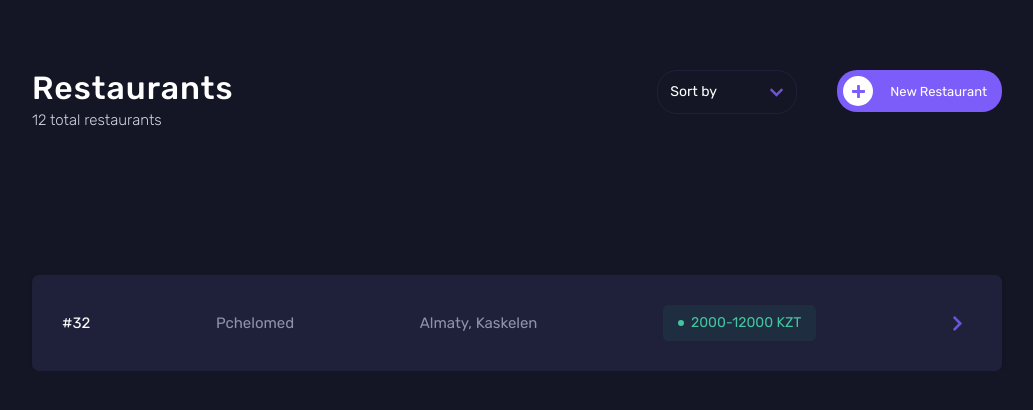
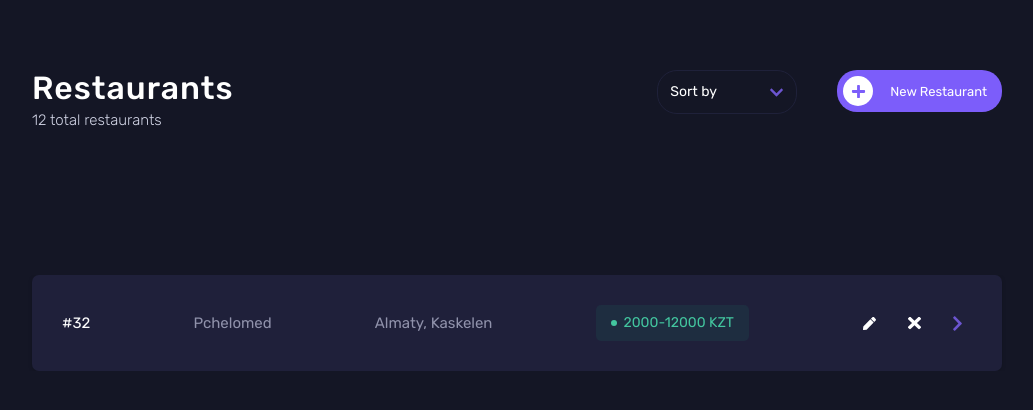
Before and after one commit to rooohaa/restaurant-finder, a Next.js app in the folder frontend/: page / in a window 1280 px wide. Shown: the top 410 px of the page, without its empty margins (123-1156 px from the left). Built offline with nearby package versions, Linux system fonts and the light colour scheme.

Commit message:
update restaurant card design

```diff
--- a/frontend/app/components/RestaurantCard/index.tsx
+++ b/frontend/app/components/RestaurantCard/index.tsx
@@ -25,11 +25,22 @@ const RestaurantCard: React.FC<IProps> = ({
             <span></span>
             <p>{priceRange} KZT</p>
          </div>
-         <Link href={`/${id}`}>
-            <a>
-               <img src="/icons/arrow-down.svg" alt="Arrow down" />
-            </a>
-         </Link>
+
+         <div className="controls">
+            <button>
+               <img src="/icons/pen-solid.svg" alt="Edit icon" />
+            </button>
+
+            <button>
+               <img src="/icons/times-solid.svg" alt="Delete icon" />
+            </button>
+
+            <Link href={`/${id}`}>
+               <a>
+                  <img src="/icons/arrow-down.svg" alt="Arrow down" />
+               </a>
+            </Link>
+         </div>
       </CardWrapper>
    );
 };
--- a/frontend/app/components/RestaurantCard/style.ts
+++ b/frontend/app/components/RestaurantCard/style.ts
@@ -75,6 +75,37 @@ const CardWrapper = styled.li`
          }
       }
    }
+
+   div.controls {
+      display: flex;
+      align-items: center;
+      column-gap: 10px;
+
+      button {
+         width: 35px;
+         height: 35px;
+
+         display: flex;
+         align-items: center;
+         justify-content: center;
+
+         background-color: inherit;
+         border: none;
+         border-radius: 50%;
+
+         transition: background-color 0.3s ease-out;
+
+         &:hover {
+            background-color: rgba(108, 85, 208, 0.3);
+         }
+
+         img {
+            width: 13px;
+            height: 13px;
+            object-fit: cover;
+         }
+      }
+   }
 `;
 
 export { CardWrapper };
```
Also changed, not shown: frontend/public/icons/pen-solid.svg (added), frontend/public/icons/times-solid.svg (added).
